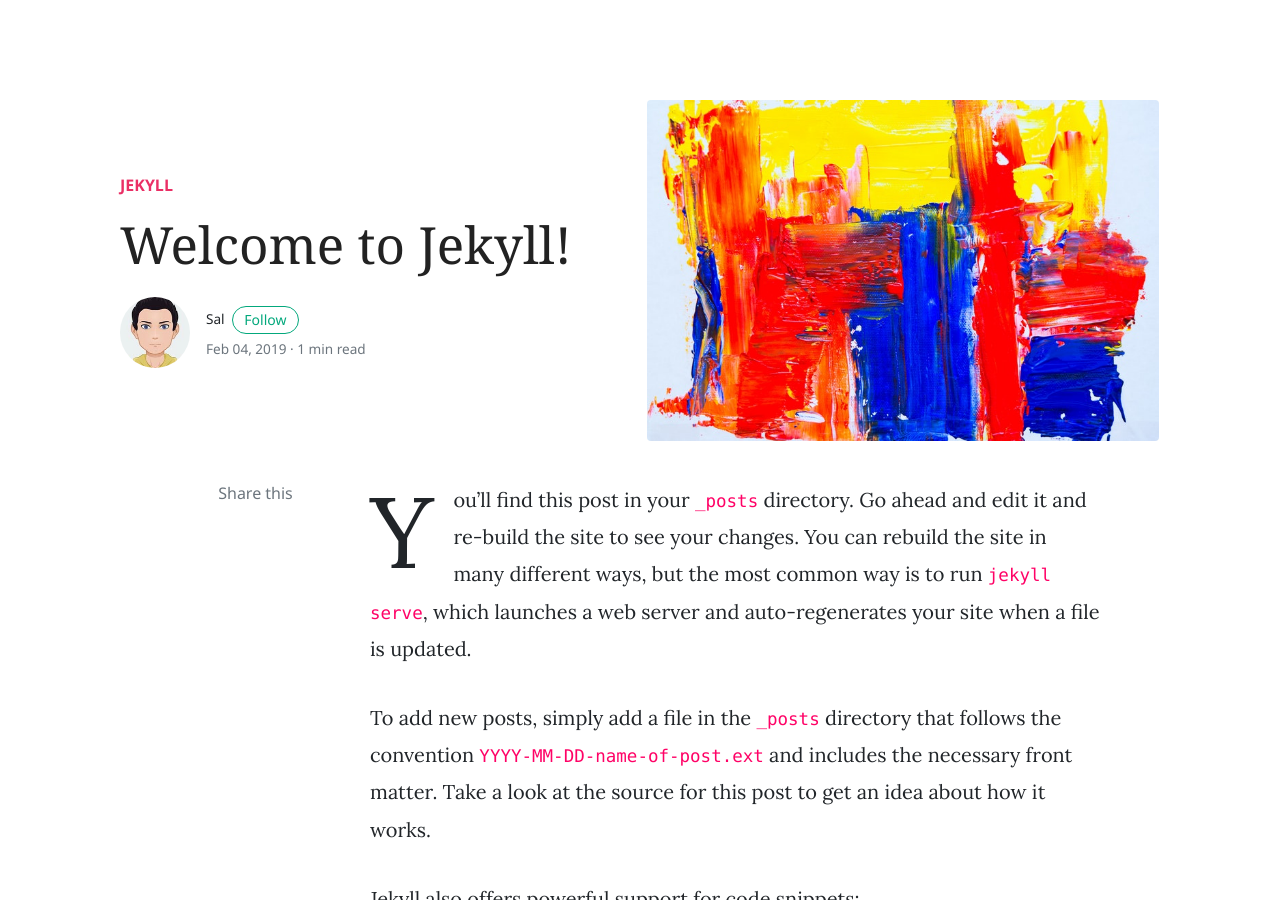
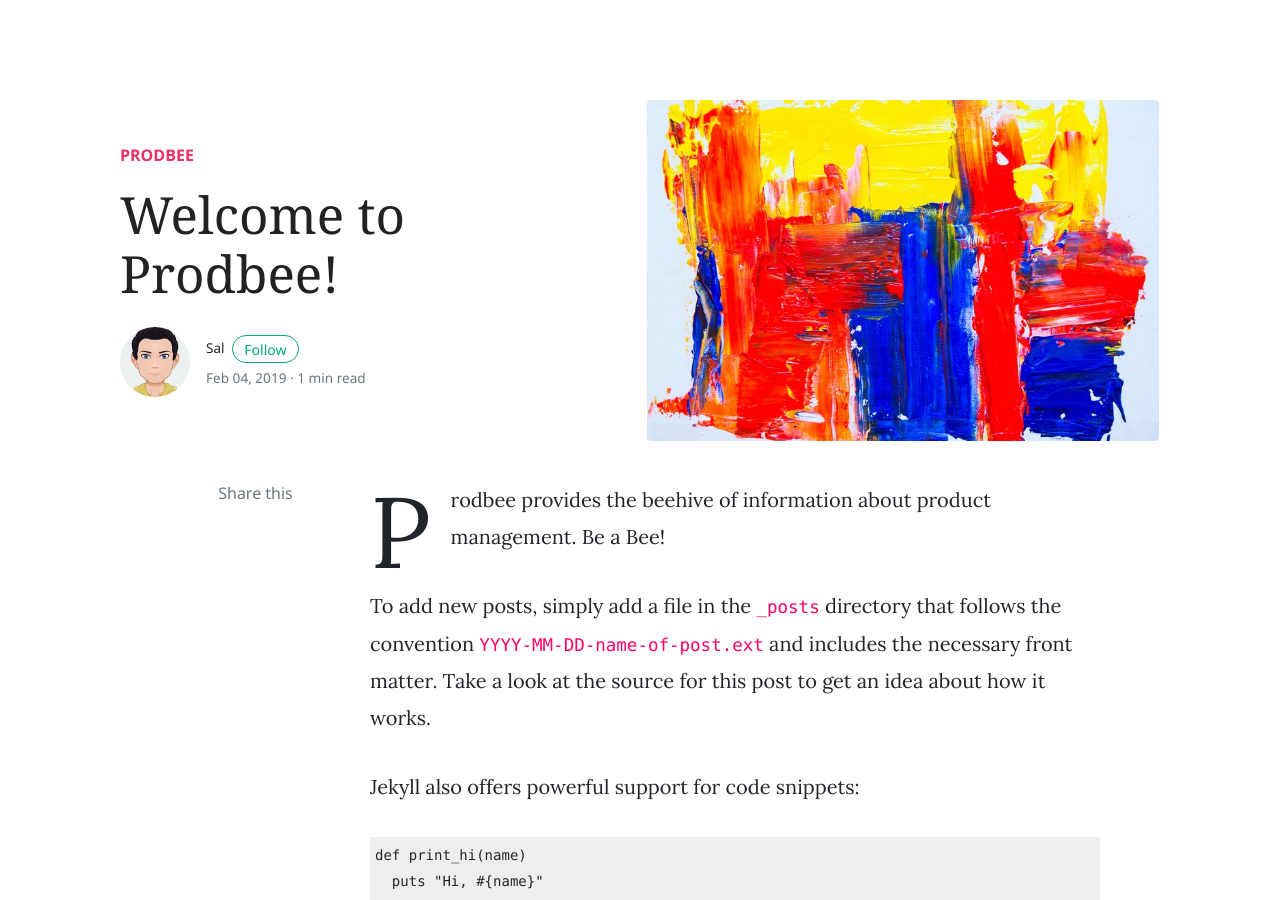
Before and after one commit to p13tarunkk/p13tarunkk.github.io, a Jekyll site: the page built from _posts/2019-02-04-welcome-to-jekyll.markdown, in a window 1280 px wide and 900 px high. Built offline with Jekyll 4.4.1, drawn with Linux system fonts in a browser that asks for light colours; nearby versions of some CDN libraries; comment, search, counter and statistics services are not loaded.

Commit message:
1st post

```diff
--- a/_posts/2019-02-04-welcome-to-jekyll.markdown
+++ b/_posts/2019-02-04-welcome-to-jekyll.markdown
@@ -1,10 +1,10 @@
 ---
 layout: post
-title:  "Welcome to Jekyll!"
-categories: [ Jekyll ]
+title:  "Welcome to Prodbee!"
+categories: [ Prodbee ]
 image: assets/images/demo1.jpg
 ---
-You’ll find this post in your `_posts` directory. Go ahead and edit it and re-build the site to see your changes. You can rebuild the site in many different ways, but the most common way is to run `jekyll serve`, which launches a web server and auto-regenerates your site when a file is updated.
+Prodbee provides the beehive of information about product management. Be a Bee!
 
 To add new posts, simply add a file in the `_posts` directory that follows the convention `YYYY-MM-DD-name-of-post.ext` and includes the necessary front matter. Take a look at the source for this post to get an idea about how it works.
 
```
